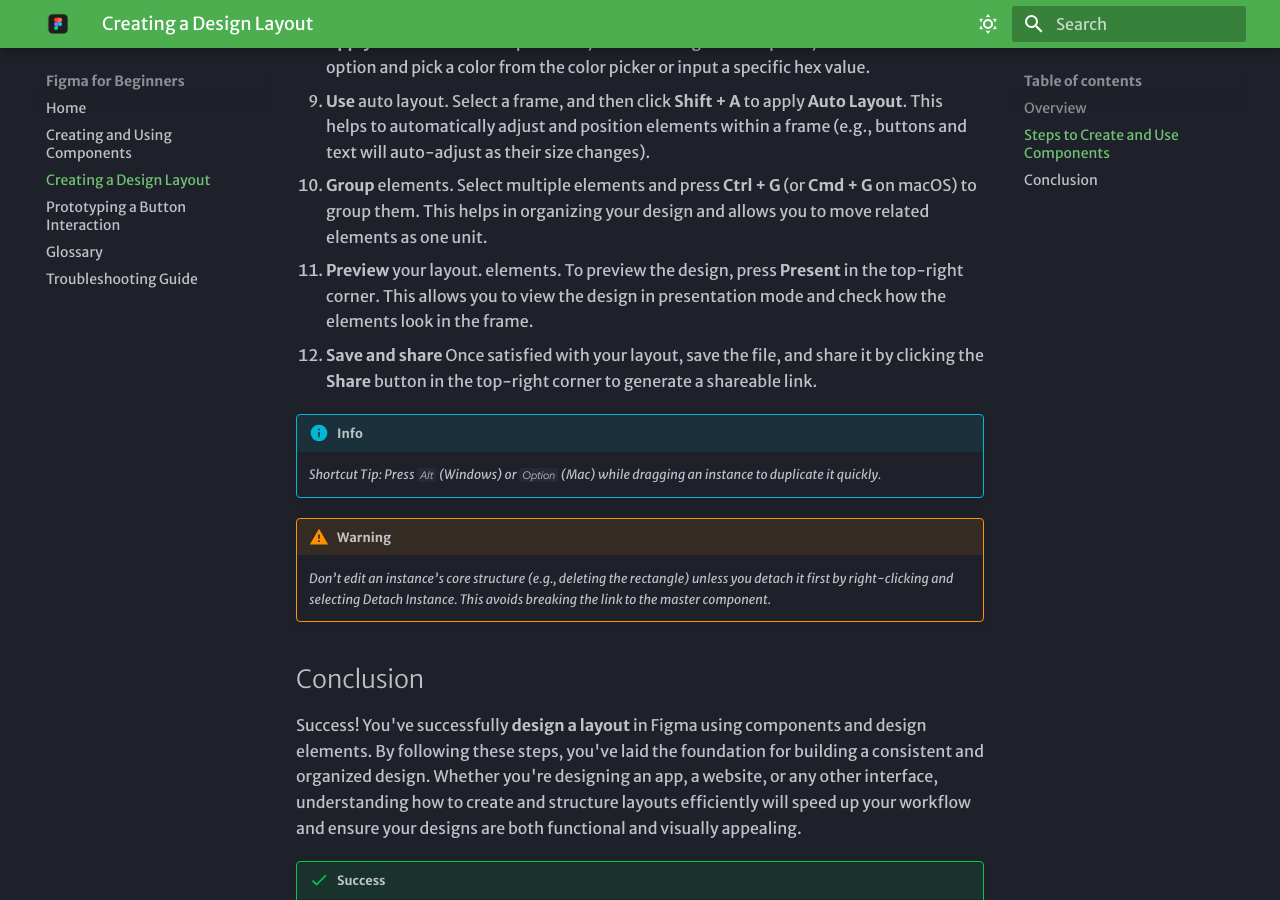
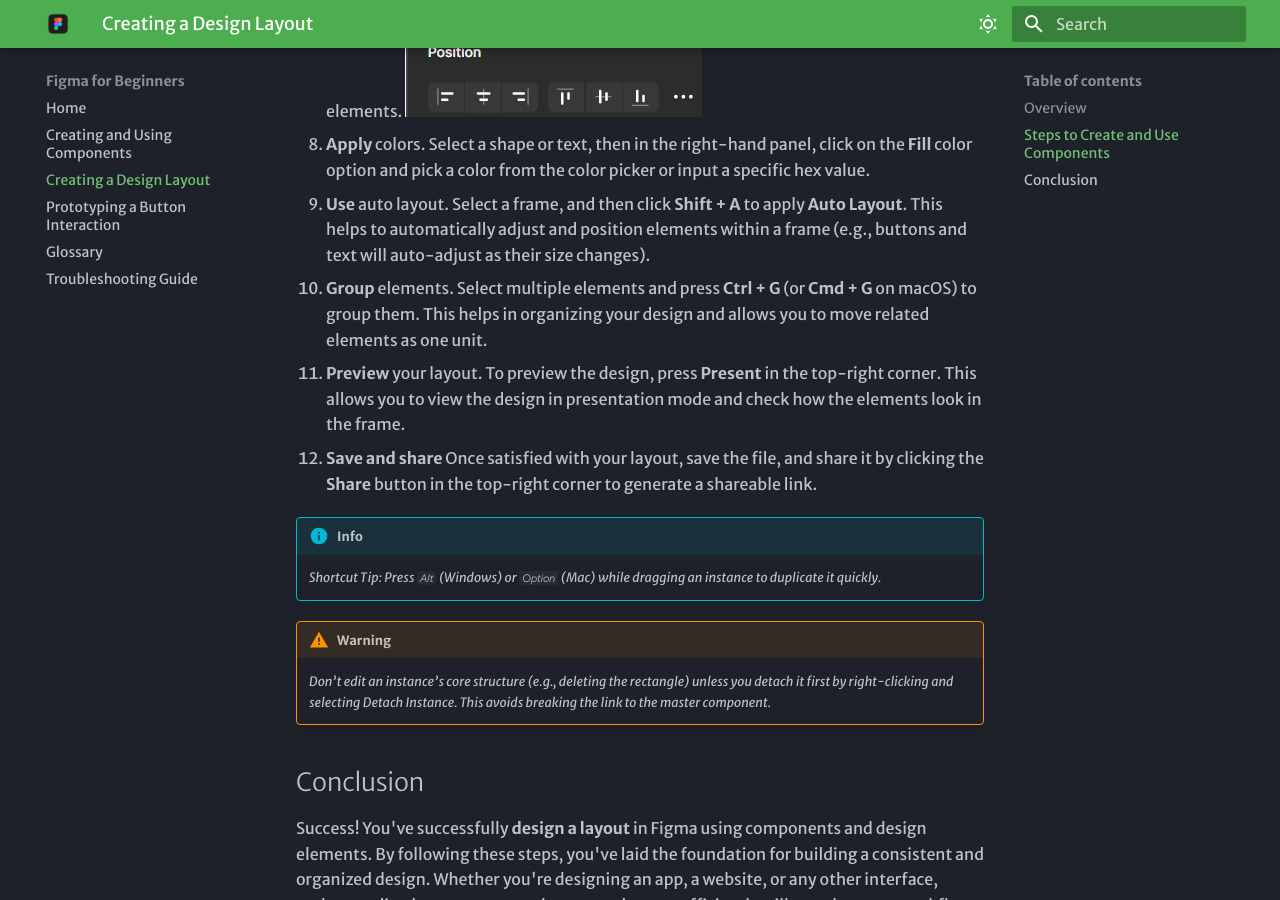
Before and after one commit to RamandeepKaurKainth/mkdocs-Comm2216, an MkDocs documentation site: the page built from docs/design-layout.md, in a window 1280 px wide and 900 px high, scrolled down 860 px. Built offline with MkDocs 1.6.1 and Material for MkDocs 9.7.7, drawn with Linux system fonts in a browser that asks for light colours.

Commit message:
add picture for align in layout

```diff
--- a/docs/design-layout.md
+++ b/docs/design-layout.md
@@ -11,10 +11,11 @@ Components in **Figma** are reusable design elements (like buttons or icons) tha
 * **Draw** basic shapes Use basic shapes like **Rectangles (R)**, **Circles (O)**, and **Lines (L)** to lay out components such as buttons, icons, and text boxes on your canvas.
 * **Add** text. Select the **Text Tool (T)**, click on the canvas, and type text. Adjust font size, weight, and style from the properties panel on the right.
 * **Align** elements. Select multiple elements and use the **Align Tools** in the top bar to align them vertically or horizontally, or use the smart guides that appear when moving elements.
+![image](assets/Align.png "Set radius")
 * **Apply** colors. Select a shape or text, then in the right-hand panel, click on the **Fill** color option and pick a color from the color picker or input a specific hex value.
 * **Use** auto layout. Select a frame, and then click **Shift + A** to apply **Auto Layout**. This helps to automatically adjust and position elements within a frame (e.g., buttons and text will auto-adjust as their size changes).
 * **Group** elements. Select multiple elements and press **Ctrl + G** (or **Cmd + G** on macOS) to group them. This helps in organizing your design and allows you to move related elements as one unit.
-* **Preview** your layout. elements. To preview the design, press **Present** in the top-right corner. This allows you to view the design in presentation mode and check how the elements look in the frame.
+* **Preview** your layout. To preview the design, press **Present** in the top-right corner. This allows you to view the design in presentation mode and check how the elements look in the frame.
 * **Save and share** Once satisfied with your layout, save the file, and share it by clicking the **Share** button in the top-right corner to generate a shareable link.
 
 !!! info "Info"
```
Also changed, not shown: docs/assets/Align.png (added).
